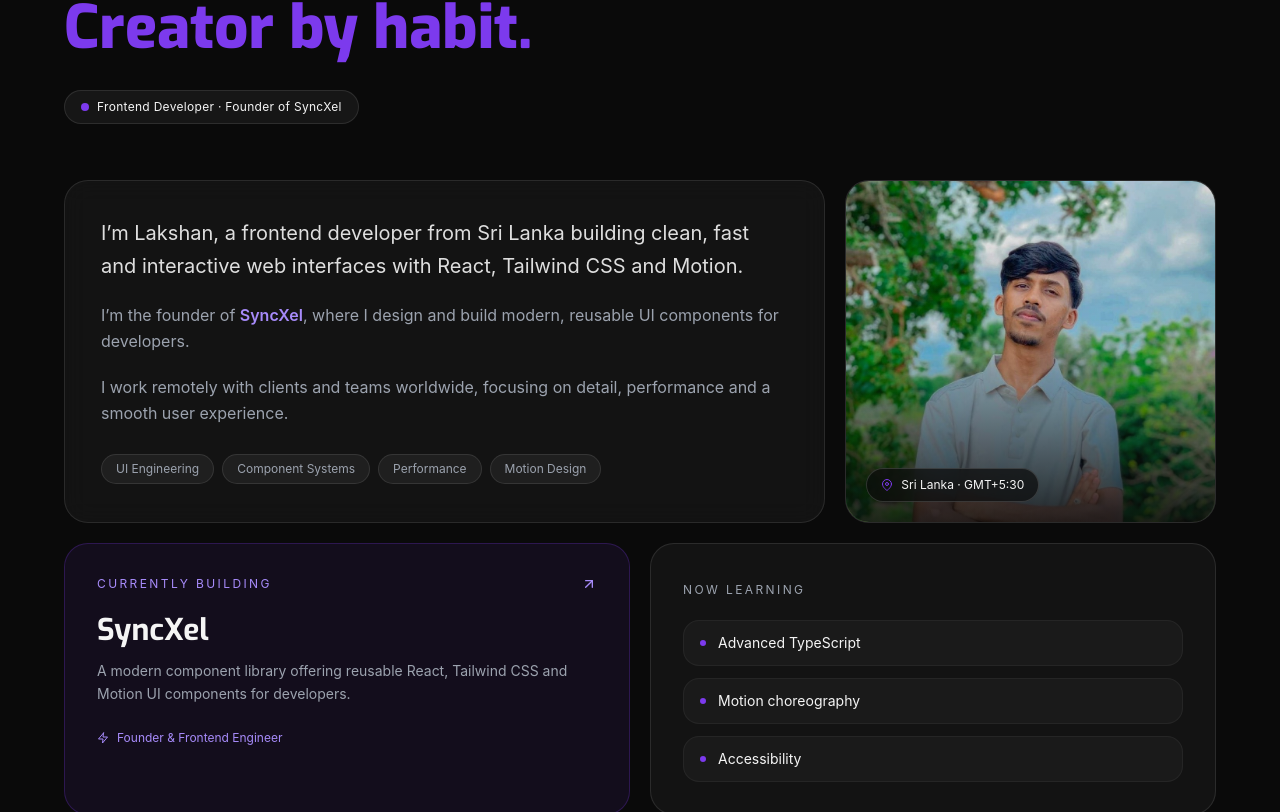
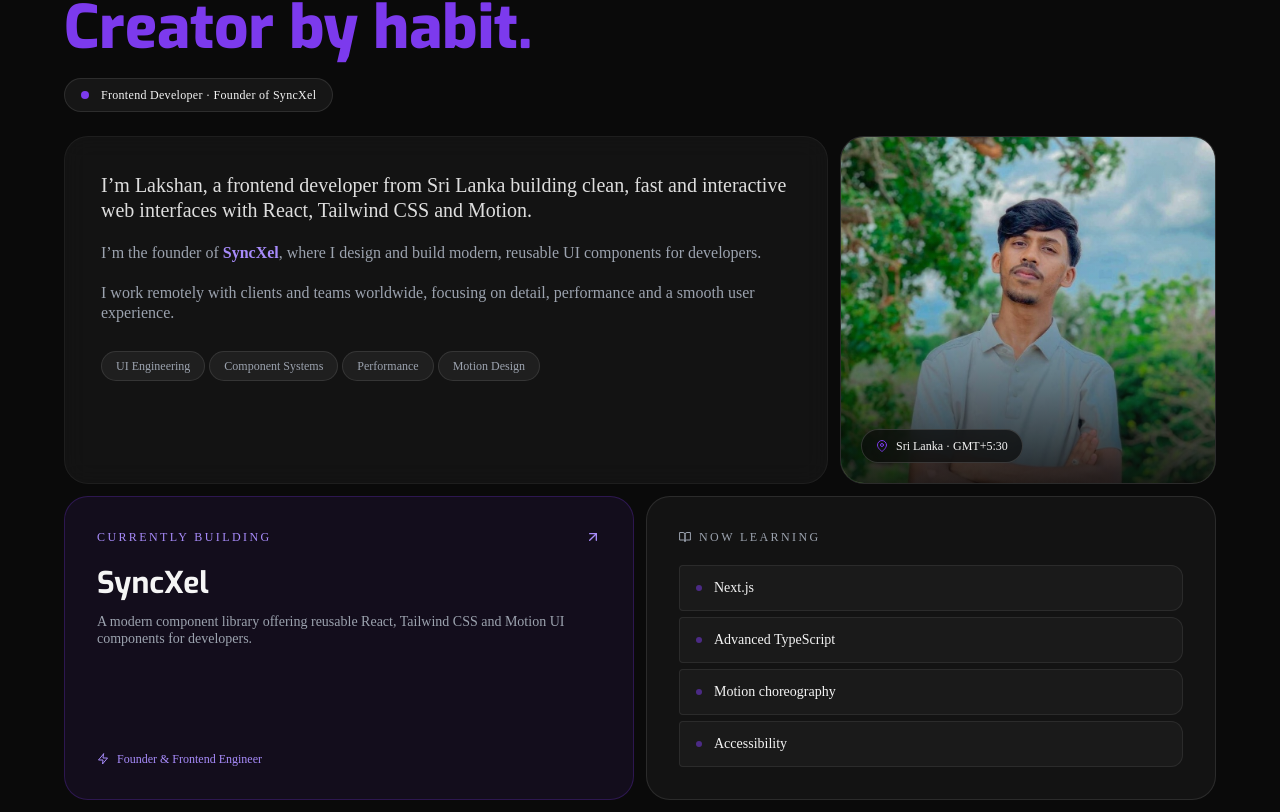
Before and after one commit to lakshan-beast/My-Portfolio, a React (Vite) app: page / in a window 1280 px wide. Shown: the part 1048-1860 px from the top of the page. Built offline with nearby package versions, Linux system fonts and the light colour scheme; a web font is replaced by a local one.

Commit message:
feat: enhance About component with new learning topics, improved layout, and updated text styles

```diff
--- a/src/components/About.jsx
+++ b/src/components/About.jsx
@@ -626,6 +626,7 @@ import {
   FiMapPin,
   FiClock,
   FiZap,
+  FiBookOpen,
 } from "react-icons/fi";
 import AboutImage from "../assets/hero.jpg";
 
@@ -659,6 +660,7 @@ const focusAreas = [
 ];
 
 const learning = [
+  "Next.js",
   "Advanced TypeScript",
   "Motion choreography",
   "Accessibility",
@@ -679,7 +681,7 @@ export default function About() {
           <motion.p
             variants={item}
             className="mb-4 text-sm tracking-[0.25em] text-muted uppercase">
-            About
+            About Me
           </motion.p>
 
           <motion.h2
@@ -692,7 +694,7 @@ export default function About() {
 
           <motion.div
             variants={item}
-            className="mt-6 inline-flex items-center gap-2 rounded-full border border-white/10 bg-white/5 px-4 py-2 text-xs tracking-wide">
+            className="mt-3 inline-flex items-center gap-3 rounded-full border border-white/10 bg-white/5 px-4 py-2 text-xs tracking-wide font-primary">
             <span className="size-2 rounded-full bg-violet-brand" />
             Frontend Developer · Founder of SyncXel
           </motion.div>
@@ -704,21 +706,21 @@ export default function About() {
           initial="hidden"
           whileInView="visible"
           viewport={{ once: true, amount: 0.15 }}
-          className="mt-14 grid grid-cols-1 gap-5 md:grid-cols-6">
+          className="mt-6 grid grid-cols-1 gap-3 md:grid-cols-6 font-primary">
           {/* Bio */}
           <motion.div
             variants={item}
-            className="rounded-3xl border border-white/10 bg-white/[0.04] p-7 backdrop-blur-md md:col-span-4 lg:p-9">
-            <p className="text-lg leading-relaxed text-paper/90 sm:text-xl">
+            className="rounded-3xl border border-white/5 bg-white/4 p-7 backdrop-blur-md md:col-span-4 lg:p-9">
+            <p className="text-lg leading-tight text-paper/90 sm:text-xl">
               I’m Lakshan, a frontend developer from Sri Lanka building clean,
               fast and interactive web interfaces with React, Tailwind CSS and
               Motion.
             </p>
 
-            <p className="mt-5 text-base leading-relaxed text-muted">
+            <p className="mt-5 text-base leading-tight text-muted">
               I’m the founder of{" "}
               <a
-                href="https://syncxel.com"
+                href="https://syncxel.vercel.app"
                 target="_blank"
                 rel="noreferrer"
                 className="font-semibold text-violet-soft underline-offset-4 transition hover:underline">
@@ -728,18 +730,21 @@ export default function About() {
               developers.
             </p>
 
-            <p className="mt-5 text-base leading-relaxed text-muted">
+            <p className="mt-5 text-base leading-tight text-muted">
               I work remotely with clients and teams worldwide, focusing on
               detail, performance and a smooth user experience.
             </p>
 
-            <div className="mt-7 flex flex-wrap gap-2">
+            <div className="mt-7 flex flex-wrap gap-1">
               {focusAreas.map((area) => (
-                <span
+                <motion.span
                   key={area}
+                  initial={{ opacity: 0, x: -16 }}
+                  whileInView={{ opacity: 1, x: 0 }}
+                  transition={{ duration: 0.3, delay: 0.2, ease: "easeInOut" }}
                   className="rounded-full border border-white/10 bg-white/5 px-3.5 py-1.5 text-xs text-muted transition hover:border-violet-brand hover:text-violet-soft">
                   {area}
-                </span>
+                </motion.span>
               ))}
             </div>
           </motion.div>
@@ -768,7 +773,8 @@ export default function About() {
             href="https://syncxel.vercel.app"
             target="_blank"
             rel="noreferrer"
-            className="group relative overflow-hidden rounded-3xl border border-violet-brand/25 bg-violet-brand/[0.08] p-7 transition hover:border-violet-brand/50 md:col-span-3 lg:p-8">
+            className="group relative overflow-hidden rounded-3xl border border-violet-brand/25 bg-violet-brand/[0.08] p-7 transition hover:border-violet-brand/50 md:col-span-3 lg:p-8 flex flex-col justify-between">
+            <div>
               <div className="flex items-center justify-between">
                 <span className="text-xs tracking-[0.2em] text-violet-soft uppercase">
                   Currently building
@@ -781,10 +787,11 @@ export default function About() {
                 SyncXel
               </h3>
 
-            <p className="mt-3 text-sm leading-relaxed text-muted">
+              <p className="mt-3 text-sm leading-tight text-muted font-primary">
                 A modern component library offering reusable React, Tailwind CSS
                 and Motion UI components for developers.
               </p>
+            </div>
 
             <div className="mt-6 flex items-center gap-2 text-xs text-violet-soft">
               <FiZap />
@@ -796,16 +803,16 @@ export default function About() {
           <motion.div
             variants={item}
             className="rounded-3xl border border-white/10 bg-white/[0.04] p-7 md:col-span-3 lg:p-8">
-            <span className="text-xs tracking-[0.2em] text-muted uppercase">
-              Now learning
+            <span className="flex items-center gap-2 text-xs tracking-[0.2em] text-muted uppercase">
+              <FiBookOpen /> Now learning
             </span>
 
-            <div className="mt-5 flex flex-col gap-3">
+            <div className="mt-5 flex flex-col gap-1.5">
               {learning.map((topic) => (
                 <div
                   key={topic}
-                  className="flex items-center gap-3 rounded-2xl border border-white/5 bg-white/[0.03] px-4 py-3 text-sm">
-                  <span className="size-1.5 rounded-full bg-violet-brand" />
+                  className="flex items-center gap-3 rounded-r-xl rounded-l-sm border border-white/8 bg-white/3 px-4 py-3 text-sm">
+                  <span className="size-1.5 rounded-full bg-violet-brand  animate-pulse" />
                   {topic}
                 </div>
               ))}
@@ -832,12 +839,6 @@ export default function About() {
             </div>
 
             <div className="mt-6 overflow-hidden rounded-2xl border border-white/5 bg-ink-soft p-4">
-              {/* <img
-                src="https://ghchart.rshah.org/7C3AED/lakshan-beast"
-                alt="Lakshan GitHub contribution graph"
-                className="w-full"
-                loading="lazy"
-              /> */}
               <img
                 src="https://ghchart.rshah.org/7C3AED/lakshan-beast"
                 alt="GitHub contribution graph"
@@ -851,7 +852,7 @@ export default function About() {
               />
             </div>
 
-            <p className="mt-4 text-xs text-muted">
+            <p className="mt-4 text-xs text-muted font-primary leading-tight">
               Building in public — components, experiments and client work.
             </p>
           </motion.div>
@@ -866,7 +867,7 @@ export default function About() {
                 Availability
               </span>
 
-              <p className="mt-4 text-sm text-paper/90">
+              <p className="mt-4 text-sm text-paper/90 leading-tight font-primary">
                 Open to remote frontend roles, freelance projects and
                 collaborations worldwide.
               </p>
```
Lines whose indentation alone changed are shown as unchanged.
